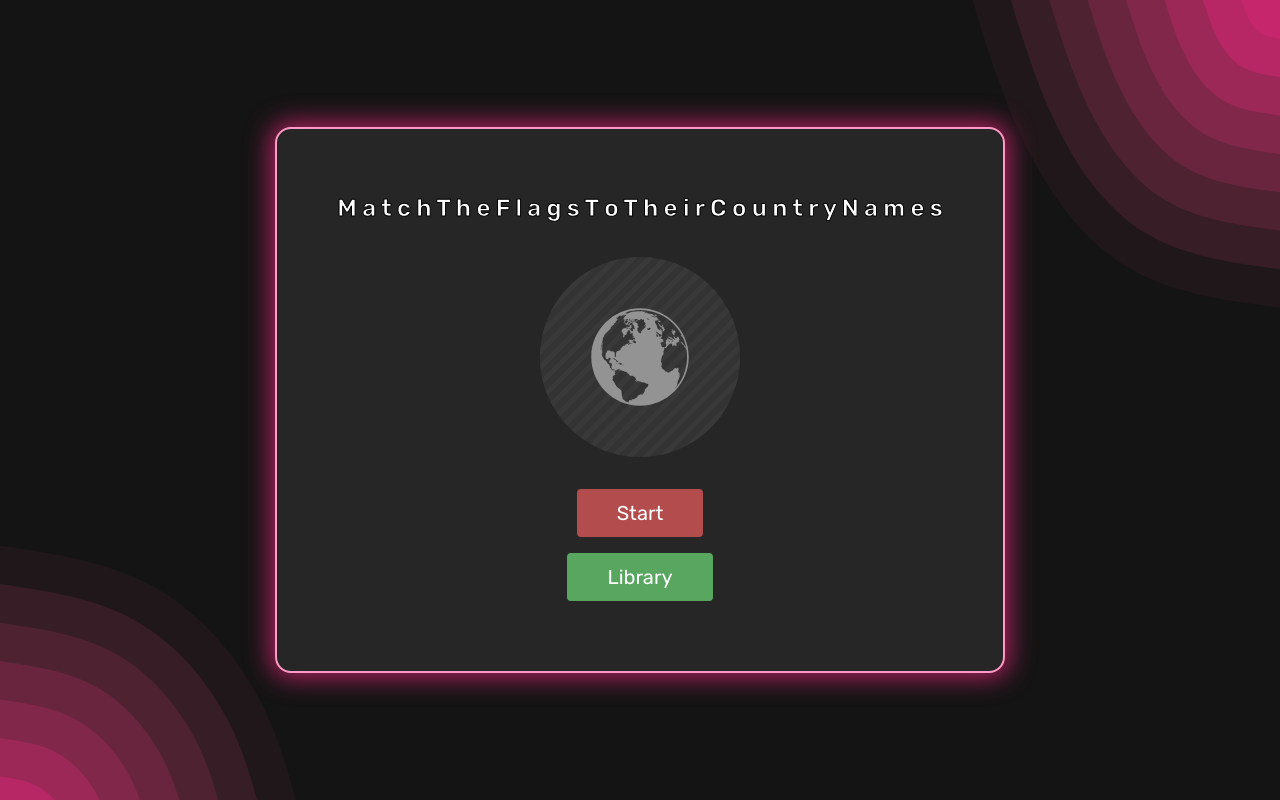
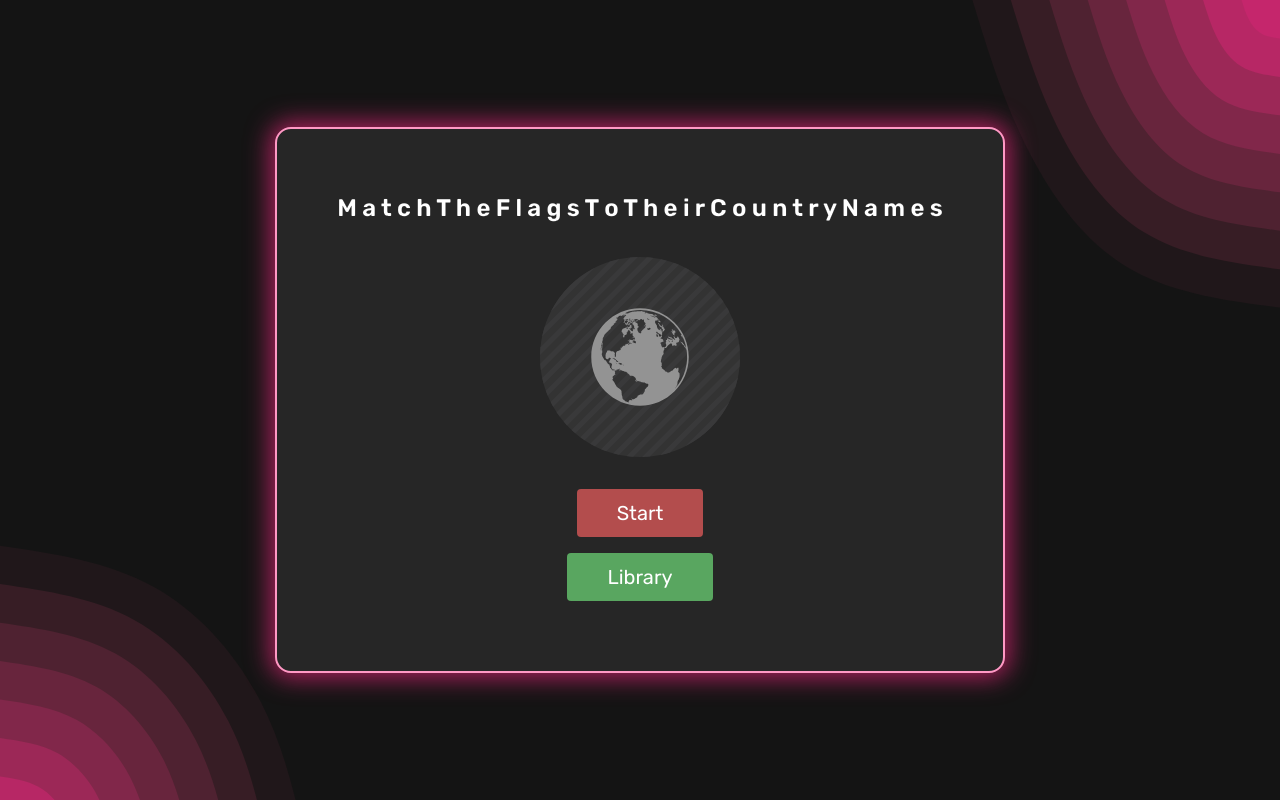
Before and after one commit to JavierLMB/MatchTheFlag, a website built with Parcel: page index.html in a window 1280 px wide. Built offline with nearby package versions, Linux system fonts and the light colour scheme.

Commit message:
"color dash update"

```diff
--- a/src/js/views/homeView.js
+++ b/src/js/views/homeView.js
@@ -35,7 +35,7 @@ class homeView extends GameView {
         (letters, i) =>
           `<span class="container__main--title--effect" style="transition-delay:${
             i * 10
-          }ms; filter:hue-rotate(${i * 40}deg")>
+          }ms;")>
            ${letters}
           </span>`
       )
--- a/src/sass/global/_layout.scss
+++ b/src/sass/global/_layout.scss
@@ -27,17 +27,18 @@
     font-size: $font-medium;
     text-align: center;
     padding-bottom: $spacing-xl-preferred;
-    -webkit-text-stroke: 1px black;
+    -webkit-text-stroke: 0.1px $color-accent-dark;
     &:hover span {
-      color: #0f0;
-      text-shadow: 0 0 0px #0f0, 0 0 0px #0f0, 0 0 0px #0f0;
-      // text-shadow: 0 0 5px #0f0, 0 0 15px #0f0, 0 0 30px #0f0;
+      color: $color-primary-light-2;
+      text-shadow: 0 0 5px $color-primary-light-2;
     }
   }
 }
 
 .flag {
   &__container {
+    z-index: 99;
+
     width: 100%;
     height: 100%;
   }
```
